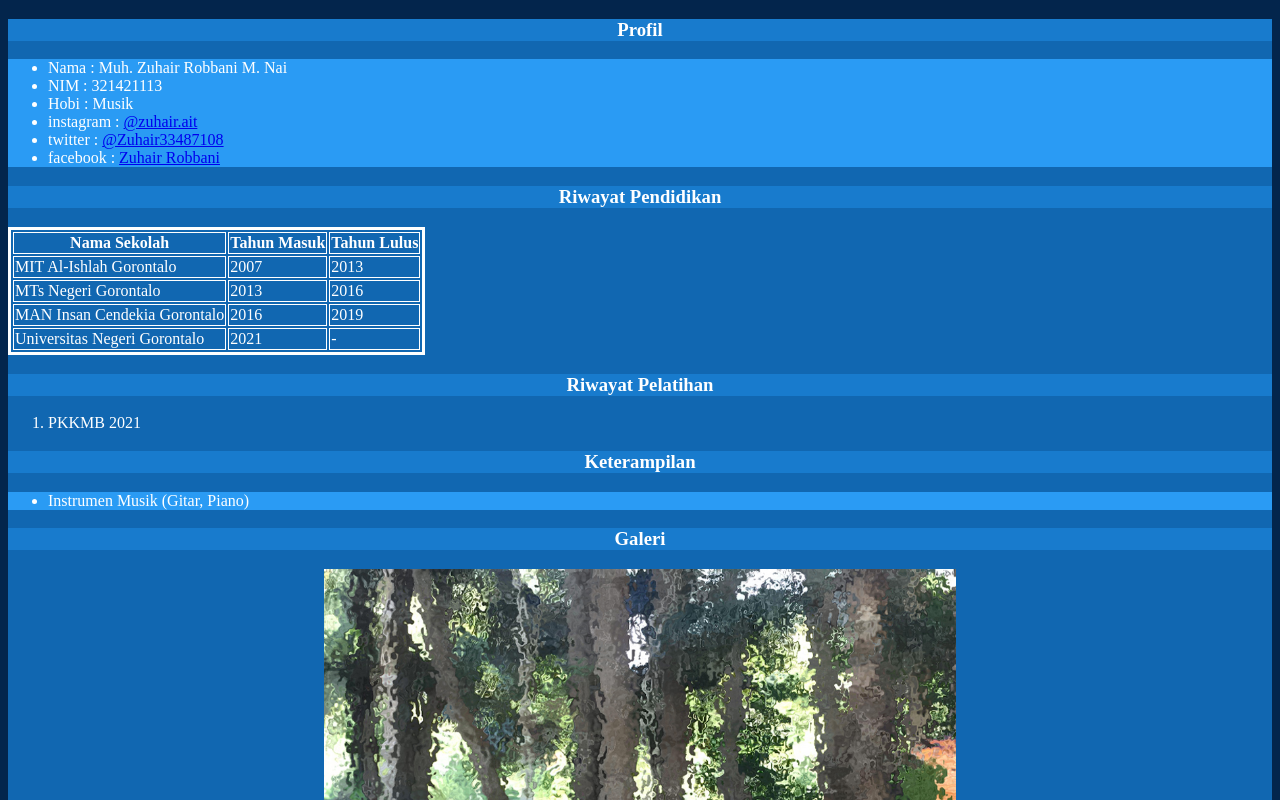
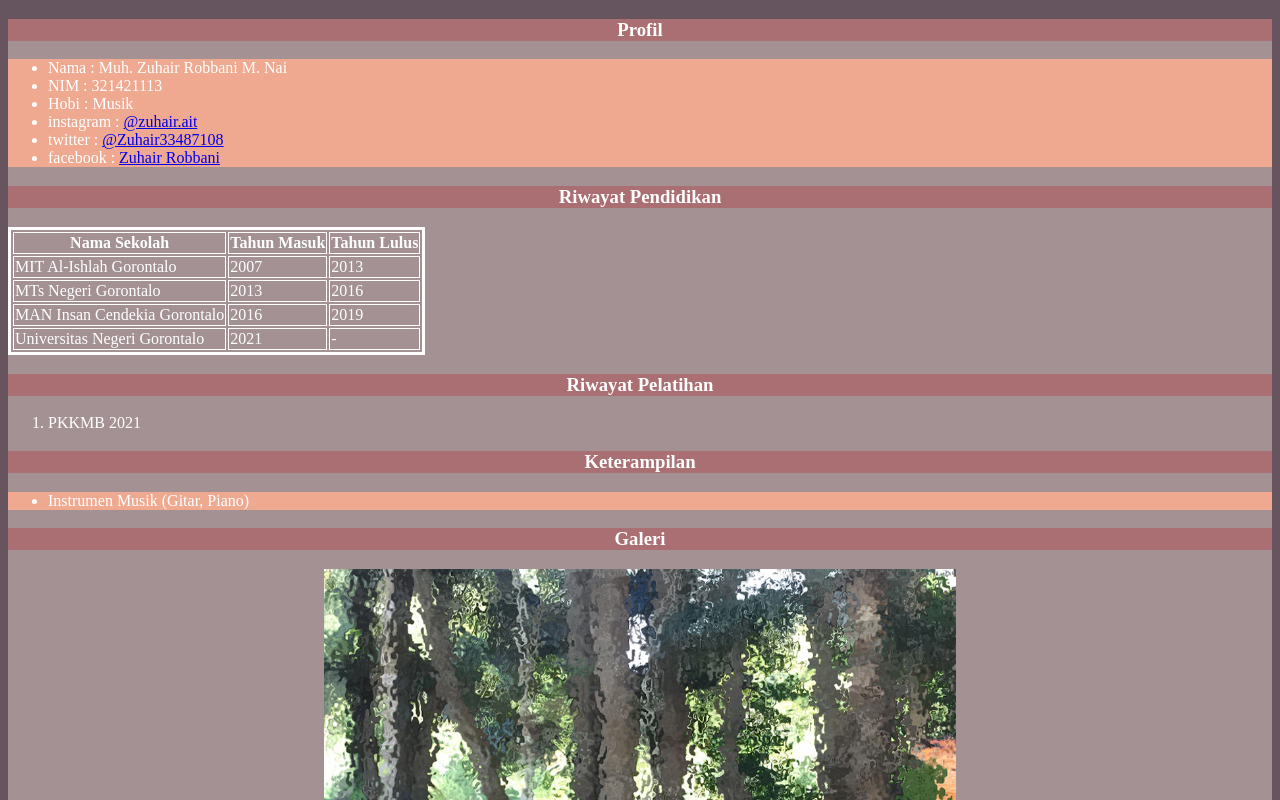
Before and after one commit to zuhair010/zuhair010.github.io, a plain HTML site: page index.html in a window 1280 px wide. Shown: the top 800 px of the page. Drawn offline with Linux system fonts and the light colour scheme.

Commit message:
Update style.css

```diff
--- a/style.css
+++ b/style.css
@@ -1,17 +1,17 @@
 html{
     color:#ffffff;
-    background-color:#03254c;
+    background-color:#66545e;
 }
 body{
-    background-color:#1167b1;
+    background-color:#a39193;
 }
 h3{
     color: #ffffff;
-    background-color:#187bcd;
+    background-color:#aa6f73;
     text-align: center;
 }
 ul{
-    background-color: #2a9bf4;
+    background-color: #eea990;
 }
 table{
     border: 3px solid;
```
